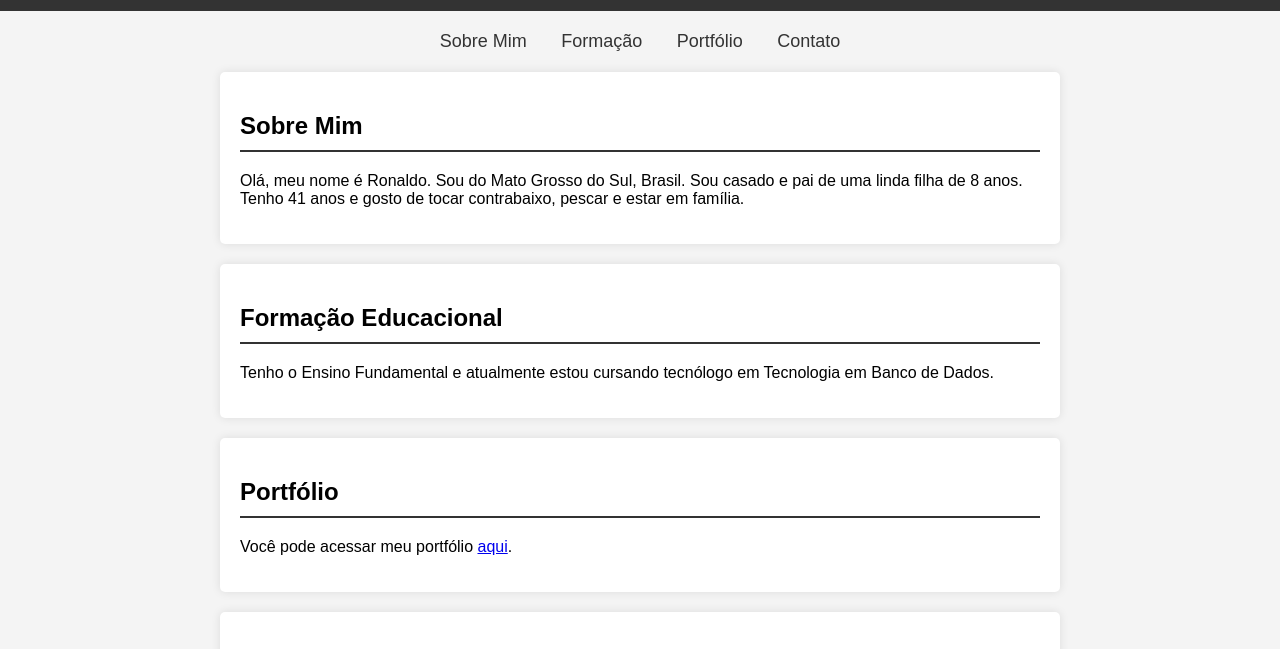
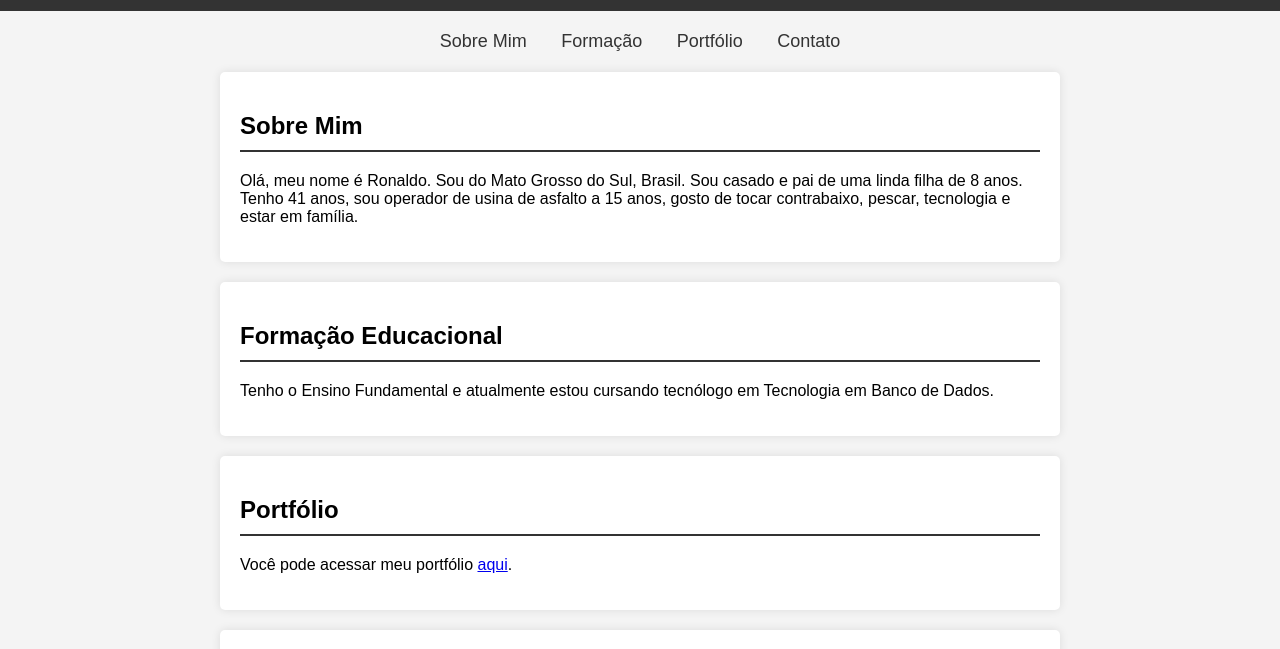
Before and after one commit to ronaldosdias/trabalho, a plain HTML site: page index.html.html in a window 1280 px wide. Shown: the part 89-738 px from the top of the page. Drawn offline with Linux system fonts and the light colour scheme.

Commit message:
Update index.html.html

```diff
--- a/index.html.html
+++ b/index.html.html
@@ -103,7 +103,7 @@
     <!-- Seção sobre mim -->
     <section id="sobre-mim">
         <h2>Sobre Mim</h2>
-        <p>Olá, meu nome é Ronaldo. Sou do Mato Grosso do Sul, Brasil. Sou casado e pai de uma linda filha de 8 anos. Tenho 41 anos e gosto de tocar contrabaixo, pescar e estar em família.</p>
+        <p>Olá, meu nome é Ronaldo. Sou do Mato Grosso do Sul, Brasil. Sou casado e pai de uma linda filha de 8 anos. Tenho 41 anos, sou operador de usina de asfalto a 15 anos, gosto de tocar contrabaixo, pescar, tecnologia e estar em família.</p>
     </section>
 
     <!-- Seção sobre formação educacional -->
```
